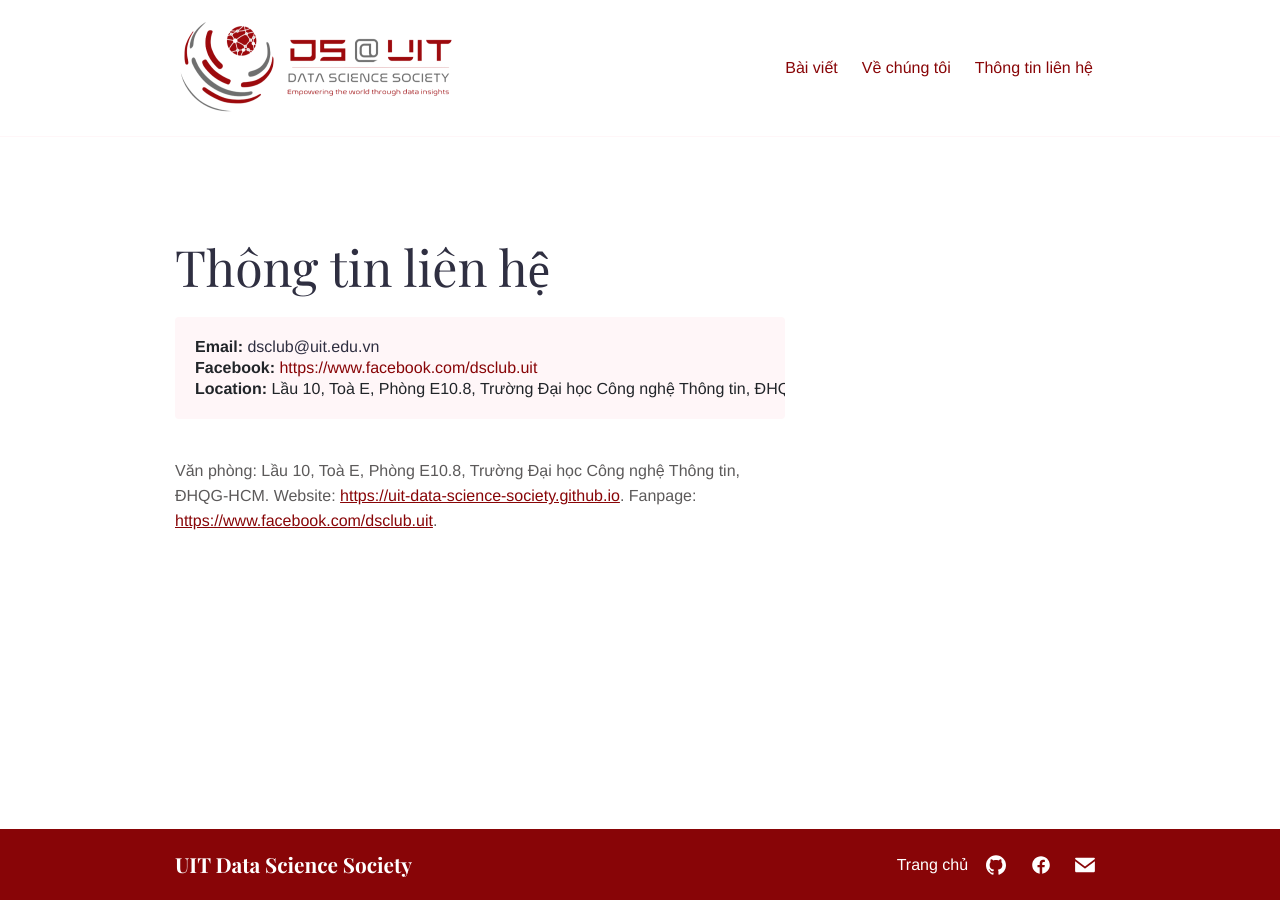
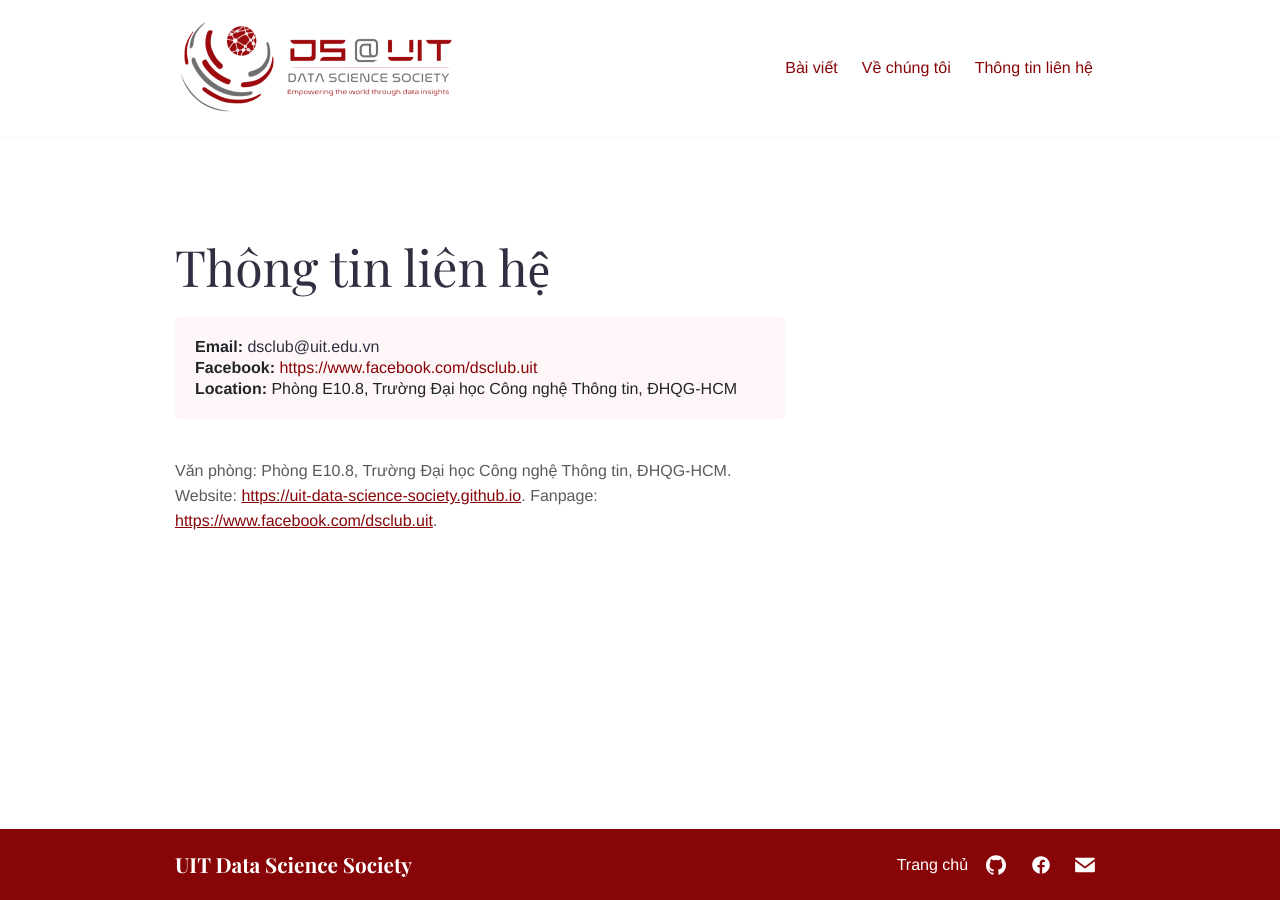
Before and after one commit to uit-data-science-society/uit-data-science-society.github.io, a Jekyll site: the page built from contact.md, in a window 1280 px wide. Built offline with Jekyll 4.4.1, drawn with Linux system fonts in a browser that asks for light colours; nearby versions of some CDN libraries.

```diff
--- a/_data/contact.yml
+++ b/_data/contact.yml
@@ -1,4 +1,4 @@
-location: 'Lầu 10, Toà E, Phòng E10.8, Trường Đại học Công nghệ Thông tin, ĐHQG-HCM'
+location: 'Phòng E10.8, Trường Đại học Công nghệ Thông tin, ĐHQG-HCM'
 email: 'dsclub@uit.edu.vn'
 facebook: 'https://www.facebook.com/dsclub.uit'
 website: 'https://uit-data-science-society.github.io'
--- a/contact.md
+++ b/contact.md
@@ -4,6 +4,6 @@ layout: contact
 description: Contact
 ---
 
-Văn phòng: Lầu 10, Toà E, Phòng E10.8, Trường Đại học Công nghệ Thông tin, ĐHQG-HCM.
+Văn phòng: Phòng E10.8, Trường Đại học Công nghệ Thông tin, ĐHQG-HCM.
 Website: [https://uit-data-science-society.github.io](https://uit-data-science-society.github.io).
 Fanpage: [https://www.facebook.com/dsclub.uit](https://www.facebook.com/dsclub.uit).
```
Also changed, not shown: _layouts/page.html (+3 -7 lines), about.md (+3 -1 lines), index.md (+1 -1 lines).
